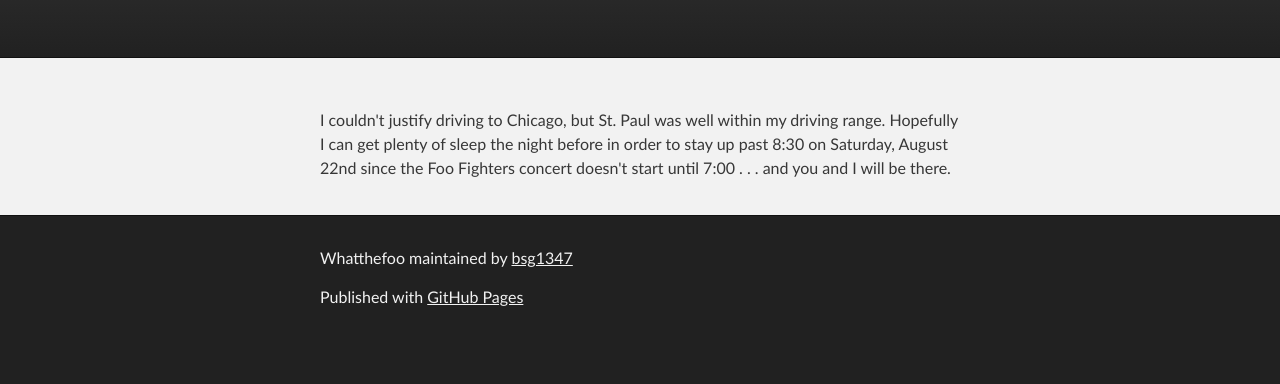
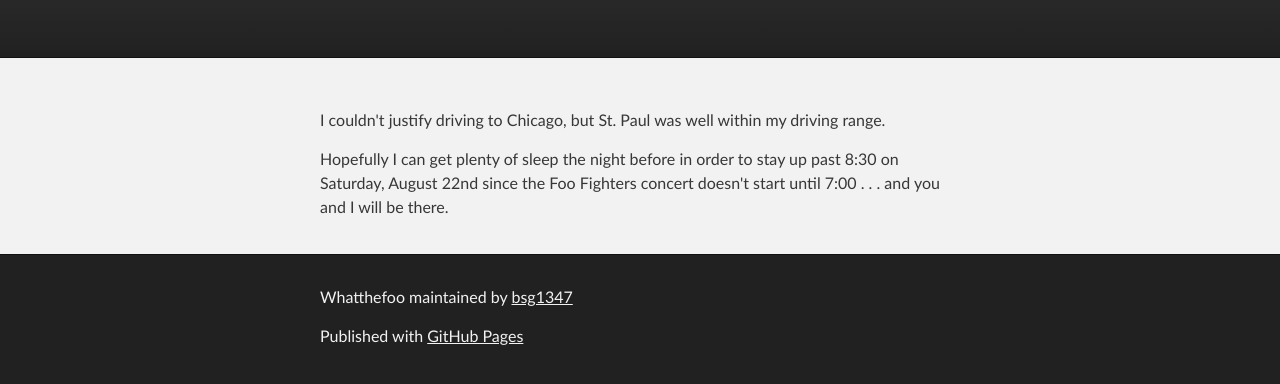
Before and after one commit to bsg1347/whatthefoo, a plain HTML site: page index.html in a window 1280 px wide. Shown: the part 116-500 px from the top of the page. Drawn offline with Linux system fonts and the light colour scheme.

Commit message:
Update index.html

```diff
--- a/index.html
+++ b/index.html
@@ -26,7 +26,8 @@
     <!-- MAIN CONTENT -->
     <div id="main_content_wrap" class="outer">
       <section id="main_content" class="inner">
-        <p>I couldn't justify driving to Chicago, but St. Paul was well within my driving range. Hopefully I can get plenty of sleep the night before in order to stay up past 8:30 on Saturday, August 22nd since the Foo Fighters concert doesn't start until 7:00 . . . and you and I will be there. </p>
+        <p>I couldn't justify driving to Chicago, but St. Paul was well within my driving range.</p
+        <p>Hopefully I can get plenty of sleep the night before in order to stay up past 8:30 on Saturday, August 22nd since the Foo Fighters concert doesn't start until 7:00 . . . and you and I will be there. </p>
       </section>
     </div>
 
```
